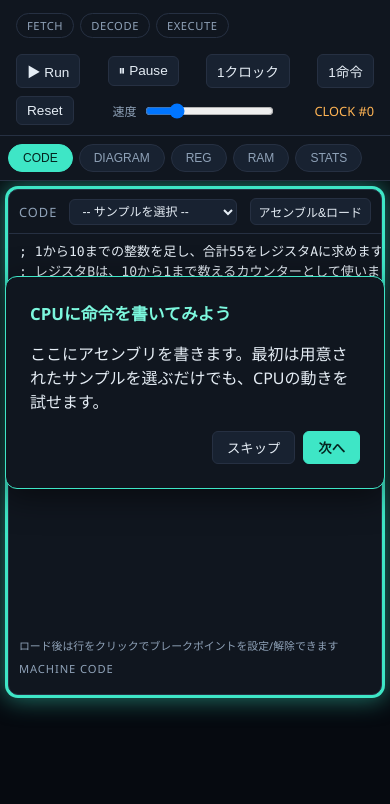
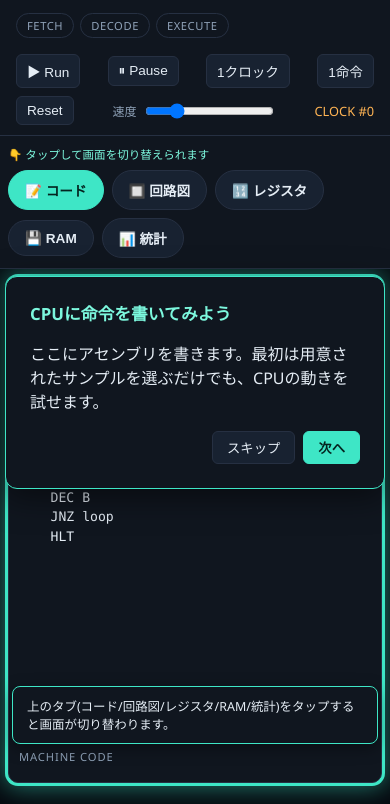
Before and after one commit to takoyakidath/PixelCPU, a website with bundled scripts: page index.html in a window 390 px wide. Shown: the part 40-844 px from the top of the page. Built offline with nearby package versions, Linux system fonts and the light colour scheme.

Commit message:
Fix mobile tab discoverability - the real "スマホだめっぽい" cause
Traced the user's original phone complaint to its actual root cause:
they only ever saw the CODE panel and never realized the diagram/
registers/RAM lived behind a tab bar above it. Not a rendering bug -
a discoverability gap. The tab labels were terse English abbreviations
(CODE/DIAGRAM/REG/RAM/STATS) in a slim, muted pill-button row that
easily reads as decorative rather than primary navigation.

- index.html: tabs relabeled in Japanese with icons (📝コード/🔲回路図/
  🔢レジスタ/💾RAM/📊統計), plus an explicit hint line above them
  ("👇 タップして画面を切り替えられます").
- CSS: bigger, bolder tab buttons (was easy to mistake for
  decoration); added a .mobile-tabs--attention pulse animation
  (glowing outline, 3 pulses) on the inactive tabs.
- main.js: on narrow viewports, adds the attention pulse and shows a
  one-time toast spelling out that the tabs switch views, both cleared
  on first tab interaction so it doesn't nag afterward.

Verified: relabeled tabs and hint text render correctly (screenshot),
the pulse keyframe is valid CSS (confirmed animation-name/duration
resolve when applied directly), and clicking a tab correctly clears
the attention class. Real automated verification of the media-query
gate itself wasn't possible in this session (viewport resize tooling
proved unreliable here), but it reuses the same @media(max-width:900px)
block already confirmed working for panel switching in earlier mobile
testing.

64/64 tests passing.

Co-Authored-By: Claude Sonnet 5 <noreply@anthropic.com>
Claude-Session: https://claude.ai/code/session_016m5qH47oWSH3Jn8ksUCxb9

```diff
--- a/index.html
+++ b/index.html
@@ -31,11 +31,12 @@
       </header>
 
       <nav class="mobile-tabs" id="mobile-tabs">
-        <button data-target="panel-code" class="mobile-tab mobile-tab--active" type="button">CODE</button>
-        <button data-target="panel-diagram" class="mobile-tab" type="button">DIAGRAM</button>
-        <button data-target="panel-registers" class="mobile-tab" type="button">REG</button>
-        <button data-target="panel-ram" class="mobile-tab" type="button">RAM</button>
-        <button data-target="panel-stats" class="mobile-tab" type="button">STATS</button>
+        <span class="mobile-tabs-hint">👇 タップして画面を切り替えられます</span>
+        <button data-target="panel-code" class="mobile-tab mobile-tab--active" type="button">📝 コード</button>
+        <button data-target="panel-diagram" class="mobile-tab" type="button">🔲 回路図</button>
+        <button data-target="panel-registers" class="mobile-tab" type="button">🔢 レジスタ</button>
+        <button data-target="panel-ram" class="mobile-tab" type="button">💾 RAM</button>
+        <button data-target="panel-stats" class="mobile-tab" type="button">📊 統計</button>
       </nav>
 
       <main class="layout">
--- a/src/main.js
+++ b/src/main.js
@@ -221,6 +221,7 @@ editor.textarea.addEventListener("input", () => {
 // Mobile tab switching (panel-code is the default active tab, matching the
 // mobile-tab--active button already marked in index.html).
 const tabButtons = document.querySelectorAll(".mobile-tab");
+const mobileTabsNav = document.getElementById("mobile-tabs");
 const panels = ["panel-code", "panel-diagram", "panel-registers", "panel-ram", "panel-stats"];
 document.getElementById("panel-code").classList.add("panel--mobile-active");
 for (const btn of tabButtons) {
@@ -231,7 +232,22 @@ for (const btn of tabButtons) {
     for (const id of panels) {
       document.getElementById(id).classList.toggle("panel--mobile-active", id === target);
     }
+    mobileTabsNav.classList.remove("mobile-tabs--attention");
   });
+}
+
+// A real user hit this: on a phone they only ever saw the CODE panel and
+// never realized the diagram/registers/RAM live behind the tab bar above
+// it. Draw attention to it once on narrow viewports, and say so in words
+// too (an animation alone can be missed or dismissed as decorative).
+if (window.matchMedia("(max-width: 900px)").matches) {
+  mobileTabsNav.classList.add("mobile-tabs--attention");
+  setTimeout(() => mobileTabsNav.classList.remove("mobile-tabs--attention"), 6000);
+  toast.show(
+    "mobile-tabs-hint",
+    "上のタブ(コード/回路図/レジスタ/RAM/統計)をタップすると画面が切り替わります。",
+    { duration: 6000 },
+  );
 }
 
 currentSampleIdx = 0;
--- a/src/styles/main.css
+++ b/src/styles/main.css
@@ -654,25 +654,49 @@ body {
 @media (max-width: 900px) {
   .mobile-tabs {
     display: flex;
-    gap: 6px;
-    padding: 8px;
+    flex-wrap: wrap;
+    align-items: center;
+    gap: 8px;
+    padding: 10px 8px;
     background: var(--panel-bg);
     border-bottom: 1px solid var(--panel-border);
-    overflow-x: auto;
+  }
+  .mobile-tabs-hint {
+    flex-basis: 100%;
+    font-size: 0.72rem;
+    color: var(--accent-bright);
   }
   .mobile-tab {
     background: #182231;
-    color: var(--text-dim);
+    color: var(--text);
     border: 1px solid var(--panel-border);
     border-radius: 999px;
-    padding: 6px 14px;
-    font-size: 0.75rem;
+    padding: 9px 16px;
+    font-size: 0.85rem;
+    font-weight: 600;
     white-space: nowrap;
   }
   .mobile-tab--active {
     background: var(--accent);
     color: #04241f;
     border-color: var(--accent);
+  }
+  /* Draws the eye to the tab bar right after load, since a first-time
+     visitor otherwise sees only the CODE panel and may not realize the
+     diagram/registers/RAM live behind these tabs (a real gap a user hit:
+     they didn't notice the tabs existed at all). Settles after a few
+     pulses so it doesn't nag. */
+  .mobile-tabs--attention .mobile-tab:not(.mobile-tab--active) {
+    animation: tabAttentionPulse 1.6s ease-in-out 3;
+  }
+  @keyframes tabAttentionPulse {
+    0%,
+    100% {
+      box-shadow: none;
+    }
+    50% {
+      box-shadow: 0 0 0 2px var(--accent-warm);
+    }
   }
 
   .layout {
```
